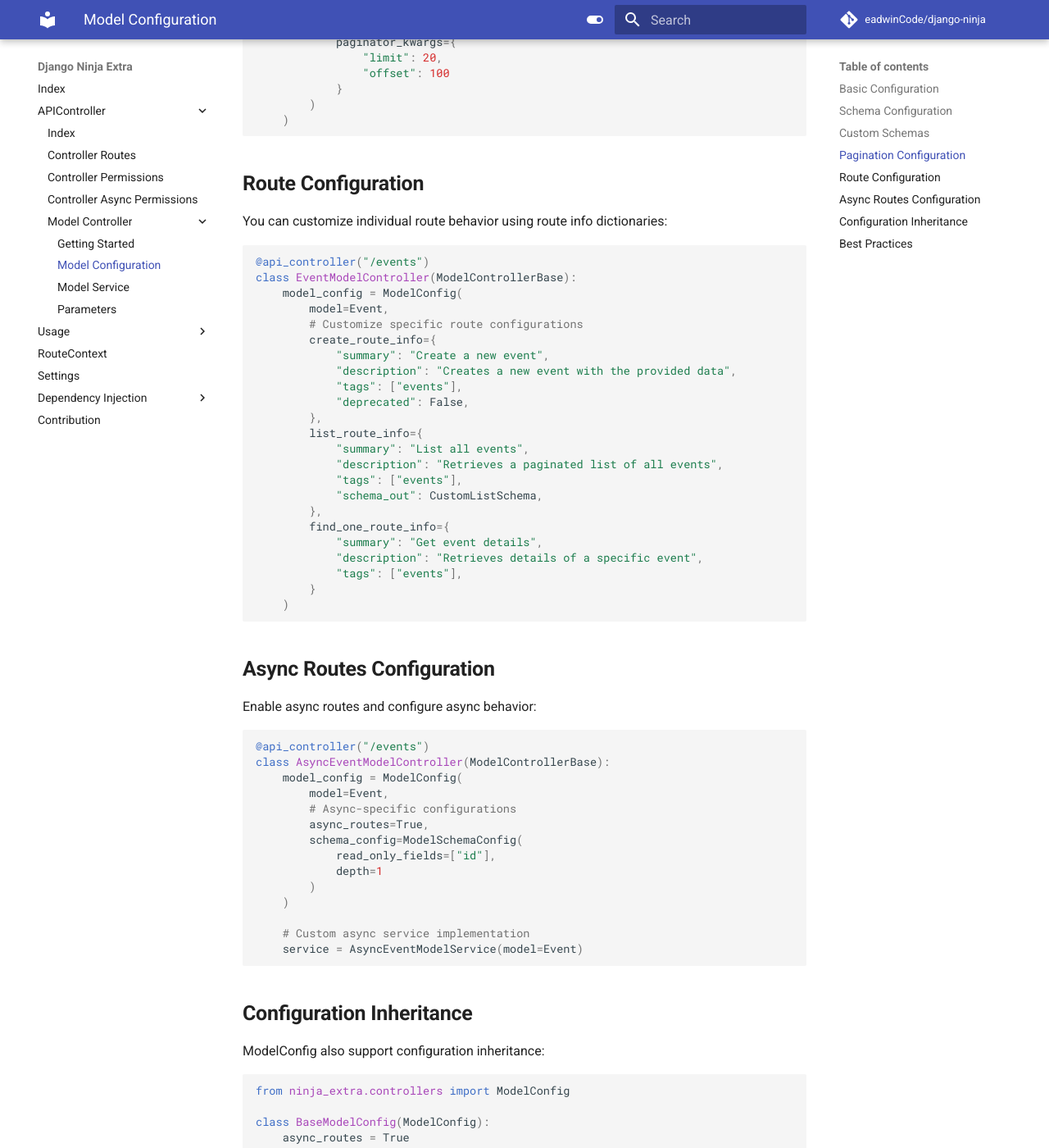
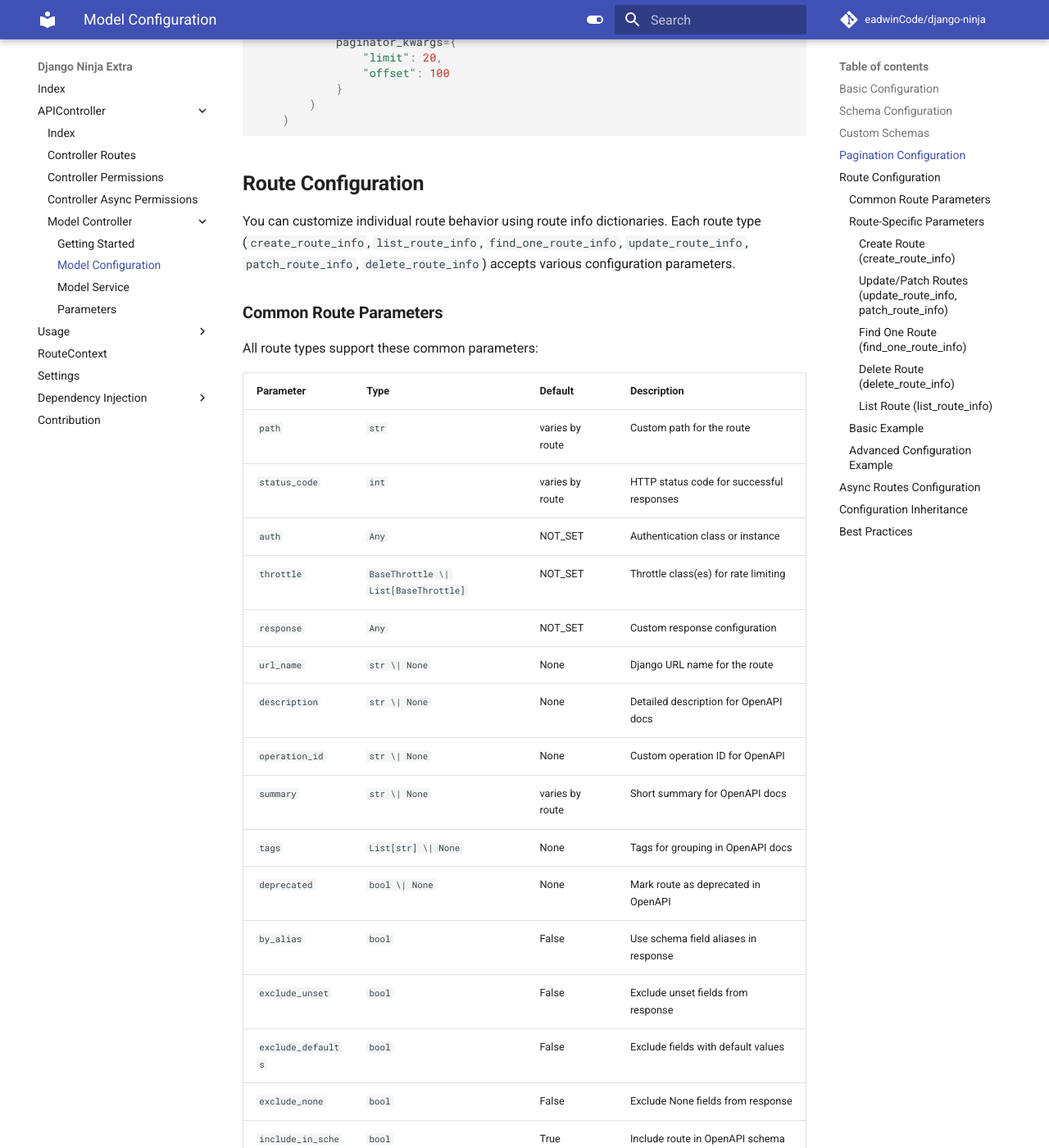
Before and after one commit to eadwinCode/django-ninja-extra, an MkDocs documentation site: the page built from docs/api_controller/model_controller/02_model_configuration.md, in a window 1280 px wide and 1400 px high, scrolled down 2595 px. Shown: the whole window at 82% size. Built offline with MkDocs 1.6.1 and Material for MkDocs 9.7.7, drawn with Linux system fonts in a browser that asks for light colours; comment, search, counter and statistics services are not loaded; some of the changed text lies outside the part shown.

Commit message:
Upgraded to Ninja v1.5.0 and fixed some model controller parameter

````diff
--- a/docs/api_controller/model_controller/02_model_configuration.md
+++ b/docs/api_controller/model_controller/02_model_configuration.md
@@ -130,7 +130,54 @@
 
 ## **Route Configuration**
 
-You can customize individual route behavior using route info dictionaries:
+You can customize individual route behavior using route info dictionaries. Each route type (`create_route_info`, `list_route_info`, `find_one_route_info`, `update_route_info`, `patch_route_info`, `delete_route_info`) accepts various configuration parameters.
+
+### **Common Route Parameters**
+
+All route types support these common parameters:
+
+| Parameter | Type | Default | Description |
+|-----------|------|---------|-------------|
+| `path` | `str` | varies by route | Custom path for the route |
+| `status_code` | `int` | varies by route | HTTP status code for successful responses |
+| `auth` | `Any` | NOT_SET | Authentication class or instance |
+| `throttle` | `BaseThrottle \| List[BaseThrottle]` | NOT_SET | Throttle class(es) for rate limiting |
+| `response` | `Any` | NOT_SET | Custom response configuration |
+| `url_name` | `str \| None` | None | Django URL name for the route |
+| `description` | `str \| None` | None | Detailed description for OpenAPI docs |
+| `operation_id` | `str \| None` | None | Custom operation ID for OpenAPI |
+| `summary` | `str \| None` | varies by route | Short summary for OpenAPI docs |
+| `tags` | `List[str] \| None` | None | Tags for grouping in OpenAPI docs |
+| `deprecated` | `bool \| None` | None | Mark route as deprecated in OpenAPI |
+| `by_alias` | `bool` | False | Use schema field aliases in response |
+| `exclude_unset` | `bool` | False | Exclude unset fields from response |
+| `exclude_defaults` | `bool` | False | Exclude fields with default values |
+| `exclude_none` | `bool` | False | Exclude None fields from response |
+| `include_in_schema` | `bool` | True | Include route in OpenAPI schema |
+| `permissions` | `List[BasePermission]` | None | Permission classes for the route |
+| `openapi_extra` | `Dict[str, Any] \| None` | None | Extra OpenAPI schema properties |
+
+### **Route-Specific Parameters**
+
+#### **Create Route (`create_route_info`)**
+- `custom_handler`: Custom handler function to override default create logic
+
+#### **Update/Patch Routes (`update_route_info`, `patch_route_info`)**
+- `object_getter`: Custom function to retrieve the object
+- `custom_handler`: Custom handler function to override default update/patch logic
+
+#### **Find One Route (`find_one_route_info`)**
+- `object_getter`: Custom function to retrieve the object
+
+#### **Delete Route (`delete_route_info`)**
+- `object_getter`: Custom function to retrieve the object
+- `custom_handler`: Custom handler function to override default delete logic
+
+#### **List Route (`list_route_info`)**
+- `queryset_getter`: Custom function to retrieve the queryset
+- `pagination_response_schema`: Custom pagination response schema
+
+### **Basic Example**
 
 ```python
 @api_controller("/events")
@@ -148,12 +195,62 @@
             "summary": "List all events",
             "description": "Retrieves a paginated list of all events",
             "tags": ["events"],
-            "schema_out": CustomListSchema,
         },
         find_one_route_info={
             "summary": "Get event details",
             "description": "Retrieves details of a specific event",
             "tags": ["events"],
+        }
+    )
+```
+
+### **Advanced Configuration Example**
+
+```python
+from ninja_extra import status
+from ninja_extra.permissions import IsAuthenticated, IsAdminUser
+from ninja_extra.throttling import AnonRateThrottle
+
+@api_controller("/events")
+class EventModelController(ModelControllerBase):
+    model_config = ModelConfig(
+        model=Event,
+        create_route_info={
+            "summary": "Create a new event",
+            "description": "Creates a new event with the provided data",
+            "tags": ["events", "management"],
+            "status_code": status.HTTP_201_CREATED,
+            "permissions": [IsAuthenticated],
+            "throttle": AnonRateThrottle(),
+            "exclude_none": True,
+            "openapi_extra": {
+                "requestBody": {
+                    "content": {
+                        "application/json": {
+                            "examples": {
+                                "example1": {
+                                    "summary": "Conference event",
+                                    "value": {
+                                        "title": "Tech Conference 2024",
+                                        "start_date": "2024-06-01",
+                                        "end_date": "2024-06-03"
+                                    }
+                                }
+                            }
+                        }
+                    }
+                }
+            }
+        },
+        update_route_info={
+            "summary": "Update event",
+            "permissions": [IsAuthenticated, IsAdminUser],
+            "exclude_unset": True,
+        },
+        delete_route_info={
+            "summary": "Delete an event",
+            "permissions": [IsAdminUser],
+            "status_code": status.HTTP_204_NO_CONTENT,
         }
     )
 ```
--- a/pyproject.toml
+++ b/pyproject.toml
@@ -42,7 +42,7 @@
 
 requires = [
     "Django >= 2.2",
-    "django-ninja == 1.4.5",
+    "django-ninja == 1.5.0",
     "injector >= 0.19.0",
     "asgiref",
     "contextlib2"
````
Also changed, not shown: 2 other files.
